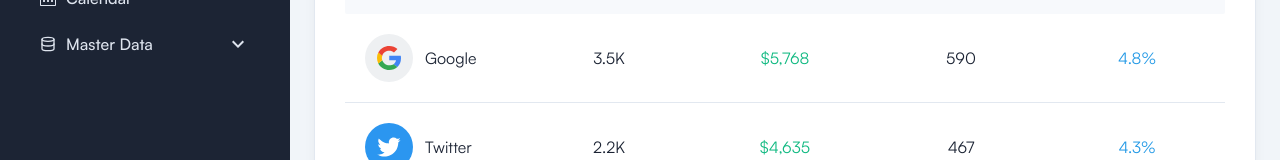
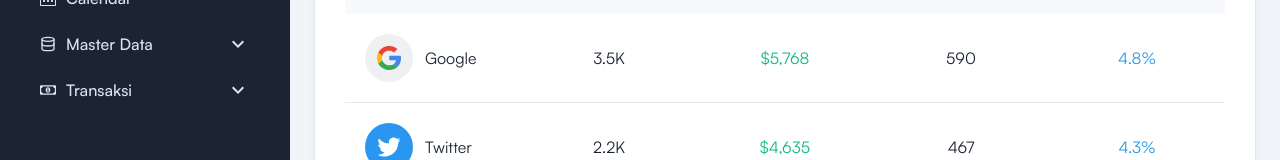
Before and after one commit to SoftwareKings/mern-employee-salary-management, a React (Vite) app in the folder Frontend/: page /tables in a window 1280 px wide. Shown: the part 285-445 px from the top of the page. Built offline with nearby package versions, Linux system fonts and the light colour scheme.

Commit message:
Refactor

```diff
--- a/Frontend/src/App.jsx
+++ b/Frontend/src/App.jsx
@@ -1,7 +1,7 @@
 import React, { useState, useEffect } from 'react'
 import { Routes, Route } from 'react-router-dom'
 import DashboardAdmin from './pages/Dashboard/DashboardAdmin/DashboardAdmin'
-import Calendar from './pages/Calendar'
+import Calendar from './pages/Calender/Calendar'
 import DataPegawai from './pages/MasterData/DataPegawai/DataPegawai'
 import DataJabatan from './pages/MasterData/DataJabatan/DataJabatan'
 import Profile from './pages/Profile'
--- a/Frontend/src/components/Sidebar/Sidebar.jsx
+++ b/Frontend/src/components/Sidebar/Sidebar.jsx
@@ -7,6 +7,7 @@ import { RxDashboard } from 'react-icons/rx'
 import { SlCalender } from 'react-icons/sl'
 import { FiDatabase } from 'react-icons/fi'
 import { MdKeyboardArrowDown } from 'react-icons/md'
+import { FaRegMoneyBillAlt } from 'react-icons/fa'
 
 const Sidebar = ({ sidebarOpen, setSidebarOpen }) => {
   const location = useLocation()
@@ -174,6 +175,81 @@ const Sidebar = ({ sidebarOpen, setSidebarOpen }) => {
                 }}
               </SidebarLinkGroup>
               {/* <!-- Master Data Admin --> */}
+
+              {/* <!-- Transaksi Admin --> */}
+              <SidebarLinkGroup
+                activeCondition={
+                  pathname === '/masterdata' || pathname.includes('masterdata')
+                }
+              >
+                {(handleClick, open) => {
+                  return (
+                    <React.Fragment>
+                      <NavLink
+                        to='#'
+                        className={`group relative flex items-center gap-2.5 rounded-sm py-2 px-4 font-medium text-bodydark1 duration-300 ease-in-out hover:bg-graydark dark:hover:bg-meta-4 ${(pathname === '/masterdata' ||
+                          pathname.includes('masterdata')) &&
+                          'bg-graydark dark:bg-meta-4'
+                          }`}
+                        onClick={(e) => {
+                          e.preventDefault()
+                          sidebarExpanded
+                            ? handleClick()
+                            : setSidebarExpanded(true)
+                        }}
+                      >
+                        <FaRegMoneyBillAlt />
+                        Transaksi
+                        <MdKeyboardArrowDown className={`absolute right-4 top-1/2 -translate-y-1/2 fill-current text-2xl ${open && 'rotate-180'
+                          }`} />
+                      </NavLink>
+                      {/* <!-- Dropdown Menu Start --> */}
+                      <div
+                        className={`translate transform overflow-hidden ${!open && 'hidden'
+                          }`}
+                      >
+                        <ul className='mt-4 mb-5.5 flex flex-col gap-2.5 pl-6'>
+                          <li>
+                            <NavLink
+                              to='/admin/master-data/data-pegawai'
+                              className={({ isActive }) =>
+                                'group relative flex items-center gap-2.5 rounded-md px-4 font-medium text-bodydark2 duration-300 ease-in-out hover:text-white ' +
+                                (isActive && '!text-white')
+                              }
+                            >
+                              Data Absensi
+                            </NavLink>
+                          </li>
+                          <li>
+                            <NavLink
+                              to='/admin/master-data/data-jabatan'
+                              className={({ isActive }) =>
+                                'group relative flex items-center gap-2.5 rounded-md px-4 font-medium text-bodydark2 duration-300 ease-in-out hover:text-white ' +
+                                (isActive && '!text-white')
+                              }
+                            >
+                              Setting Potongan Gaji
+                            </NavLink>
+                          </li>
+                          <li>
+                            <NavLink
+                              to='/admin/master-data/data-jabatan'
+                              className={({ isActive }) =>
+                                'group relative flex items-center gap-2.5 rounded-md px-4 font-medium text-bodydark2 duration-300 ease-in-out hover:text-white ' +
+                                (isActive && '!text-white')
+                              }
+                            >
+                              Data Gaji
+                            </NavLink>
+                          </li>
+                        </ul>
+                      </div>
+                      {/* <!-- Dropdown Menu End --> */}
+                    </React.Fragment>
+                  )
+                }}
+              </SidebarLinkGroup>
+              {/* <!-- Transaksi Admin --> */}
 
               {/* <!-- Profile --> */}
               {/* <li>
--- a/Frontend/src/pages/Calendar.jsx
+++ b/Frontend/src/pages/Calender/Calendar.jsx
@@ -1,6 +1,6 @@
 import React from 'react';
-import DefaultLayout from '../layout/DefaultLayout';
-import Breadcrumb from '../components/Breadcrumb/Breadcrumb';
+import DefaultLayout from '../../layout/DefaultLayout';
+import Breadcrumb from '../../components/Breadcrumb/Breadcrumb';
 
 const Calendar = () => {
   return (
```
Also changed, not shown: Frontend/src/pages/Transaksi/DataAbsen/DataAbsen.jsx (added), Frontend/src/pages/Transaksi/DataGaji/DataGaji.jsx (added), Frontend/src/pages/Transaksi/SettingPotonganGaji/SettingPotonganGaji.jsx (added).
